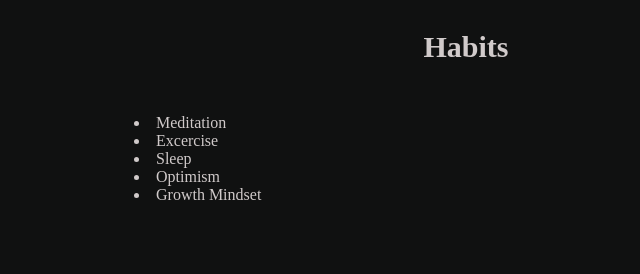
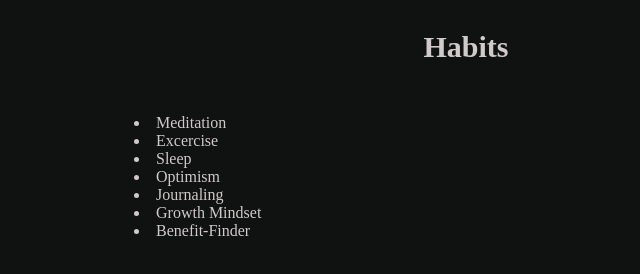
Before and after one commit to yzeng86/yzeng.github.io, a plain HTML site: page habits.html in a window 1280 px wide. Shown: the whole page, without its empty margins (174-814 px from the left). Drawn offline with Linux system fonts and the light colour scheme.

Commit message:
Add a little bit more

```diff
--- a/habits.html
+++ b/habits.html
@@ -18,13 +18,9 @@
                 <li class="skill">Excercise</li>
                 <li class="skill">Sleep</li>
                 <li class="skill">Optimism</li>
+                <li class="skill">Journaling</li>
                 <li class="skill">Growth Mindset</li>
-                <!-- <li class="skill">Relaxiation</li>
-                <li class="skill">Nature</li> -->
-                <!-- <li class="skill">Talking with Strangers</li>
-                <li class="skill">Variety</li>
-                <li class="skill">AWE Experience</li> -->
-                <!-- <li class="skill">Meaningful Connection</li> -->
+                <li class="skill">Benefit-Finder</li>
               </section>
             </section>
       </section>
```
Also changed, not shown: reference.html (+1 -1 lines).
